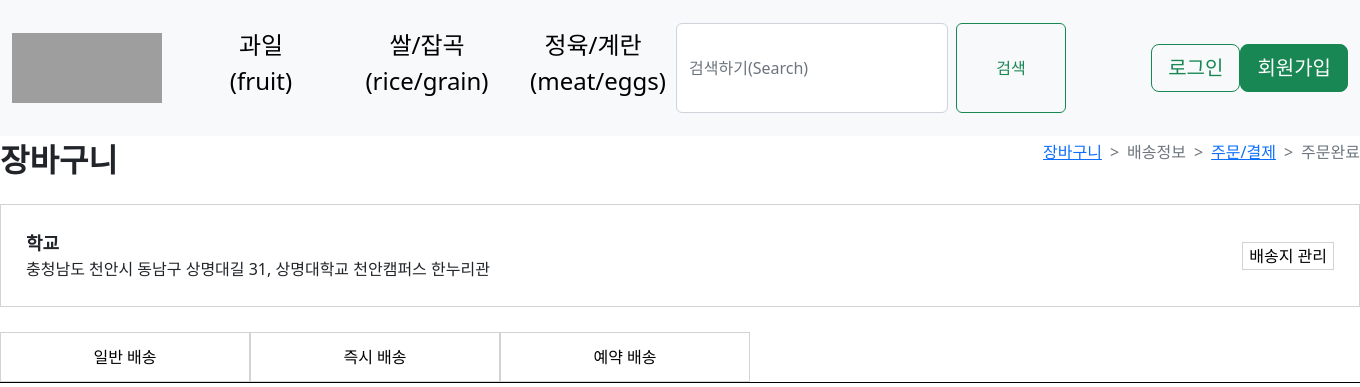
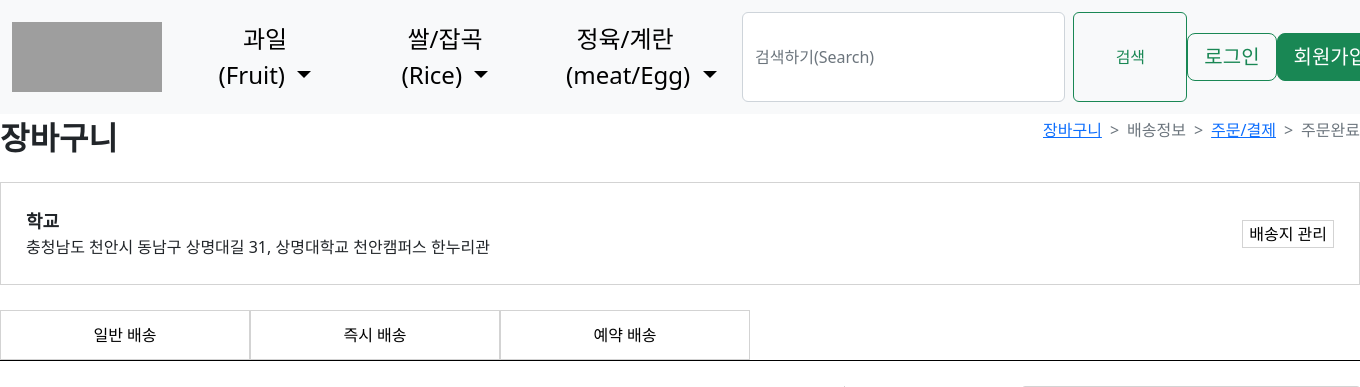
Before and after one commit to astraglus03/likelion_publish, a Django app: page /cart/1/ in a window 1360 px wide; the page is wider, and only the part inside the window is pictured. Shown: the top 387 px of that part. Run offline with Django 4.2, Linux system fonts and the light colour scheme; data comes from the database, SQL or seed files in the repository; some libraries are stand-ins or nearby versions; grey boxes are pictures that could not be loaded.

Commit message:
nav 수정

```diff
--- a/likelion_helpyou/helpyou/templates/helpyou/nav.html
+++ b/likelion_helpyou/helpyou/templates/helpyou/nav.html
@@ -7,29 +7,18 @@
     <meta name="viewport" content="width=device-width, initial-scale=1">
     <link rel="icon" type="image/PNG" href="https://cdn.discordapp.com/attachments/1131799837742997516/1133285838885761054/aed41d3d29ef6179.PNG">
     <title>도와줘유</title>
-    <link href="https://cdn.jsdelivr.net/npm/bootstrap@5.2.3/dist/css/bootstrap.min.css" rel="stylesheet"
+
+        <link href="https://cdn.jsdelivr.net/npm/bootstrap@5.2.3/dist/css/bootstrap.min.css" rel="stylesheet"
         integrity="sha384-rbsA2VBKQhggwzxH7pPCaAqO46MgnOM80zW1RWuH61DGLwZJEdK2Kadq2F9CUG65" crossorigin="anonymous">
-    <script src="https://cdn.jsdelivr.net/npm/bootstrap@5.2.3/dist/js/bootstrap.bundle.min.js"
-        integrity="sha384-kenU1KFdBIe4zVF0s0G1M5b4hcpxyD9F7jL+jjXkk+Q2h455rYXK/7HAuoJl+0I4"
-        crossorigin="anonymous"></script>
-    <link
-    href="https://cdn.jsdelivr.net/npm/bootstrap@5.2.3/dist/css/bootstrap.min.css"
-    rel="stylesheet"
-    integrity="sha384-rbsA2VBKQhggwzxH7pPCaAqO46MgnOM80zW1RWuH61DGLwZJEdK2Kadq2F9CUG65"
-    crossorigin="anonymous"
-    />
-  <script
-    src="https://cdn.jsdelivr.net/npm/bootstrap@5.2.3/dist/js/bootstrap.bundle.min.js"
-    integrity="sha384-kenU1KFdBIe4zVF0s0G1M5b4hcpxyD9F7jL+jjXkk+Q2h455rYXK/7HAuoJl+0I4"
-    crossorigin="anonymous"
-  ></script>
+        <script src="https://code.jquery.com/jquery-3.5.1.slim.min.js"></script>
+        <script src="https://cdn.jsdelivr.net/npm/@popperjs/core@2.9.1/dist/umd/popper.min.js"></script>
+        <script src="https://stackpath.bootstrapcdn.com/bootstrap/4.5.2/js/bootstrap.min.js"></script>
     <link href="{% static 'helpyou/css/nav.css' %}" rel="stylesheet" type="text/css">
-    <script defer src ="{% static 'helpyou/js/mypage.js' %}"></script>
-        <!-- jQuery 가져오기 -->
-    <script src="https://ajax.googleapis.com/ajax/libs/jquery/3.5.1/jquery.min.js"></script>
+
 </head>
 
 <body>
+
     <!-- 로고 시작 -->
     <div class="header">
         <nav class="navbar navbar-expand-lg bg-light">
@@ -42,26 +31,68 @@
                     aria-expanded="false" aria-label="Toggle navigation">
                     <span class="navbar-toggler-icon"></span>
                 </button>
-                <!-- 카테고리 -->
+                 <!-- 카테고리 -->
                 <div class="collapse navbar-collapse" id="navbarSupportedContent">
                     <div class="list">
-                        <ul class="navbar-nav me-auto mb-2 mb-lg-0">
-                            <li class="nav-item">
-                                <a class="nav-link active" aria-current="page" href="#">
-                                    <button type="button" class="btn btn-outline-success">과일<br>(fruit)</button>
-                                </a>
-                            </li>
-                            <li class="nav-item">
-                                <a class="nav-link" href="#">
-                                    <button type="button" class="btn btn-outline-success">쌀/잡곡<br>(rice/grain)</button>
-                                </a>
-                            </li>
-                            <li class="nav-item">
-                                <a class="nav-link" href="#">
-                                    <button type="button" class="btn btn-outline-success">정육/계란<br>(meat/eggs)</button>
-                                </a>
-                            </li>
-                        </ul>
+                        <div class="container">
+                            <div class="dropdown">
+                              <!-- 드롭다운 토글 버튼 -->
+                              <button class="btn btn-outline-success btn-lg dropdown-toggle" type="button" id="dropdownMenuButton1" data-toggle="dropdown" aria-haspopup="true" aria-expanded="false">
+                                과일<br>(Fruit)
+                              </button>
+                              <!-- 드롭다운 메뉴 -->
+                              <div class="dropdown-menu" id="dropdownItem1" aria-labelledby="dropdownMenuButton1">
+                                <!-- 드롭다운 메뉴 아이템들 -->
+                                <a class="dropdown-item" href="/category/과일/사과/">사과</a>
+                                <a class="dropdown-item" href="#">감귤/만감류</a>
+                                <a class="dropdown-item" href="#">오렌지/자몽/레몬</a>
+                                <a class="dropdown-item" href="#">토마토</a>
+                                <a class="dropdown-item" href="#">메론/참외</a>
+                                <a class="dropdown-item" href="#">포도</a>
+                                <a class="dropdown-item" href="#">딸기</a>
+                                <a class="dropdown-item" href="#">과일세트/바구니</a>
+                              </div>
+                            </div>
+
+
+                            <div class="dropdown">
+                              <!-- 드롭다운 토글 버튼 -->
+                              <button class="btn btn-outline-success btn-lg dropdown-toggle" type="button" id="dropdownMenuButton2" data-toggle="dropdown" aria-haspopup="true" aria-expanded="false">
+                                쌀/잡곡<br>(Rice)
+                              </button>
+                              <!-- 드롭다운 메뉴 -->
+                              <div class="dropdown-menu" aria-labelledby="dropdownMenuButton2">
+                                <!-- 드롭다운 메뉴 아이템들 -->
+                                <a class="dropdown-item" href="#">백미</a>
+                                <a class="dropdown-item" href="#">찹쌀</a>
+                                <a class="dropdown-item" href="#">현미/흑미</a>
+                                <a class="dropdown-item" href="#">혼합곡</a>
+                                <a class="dropdown-item" href="#">수입잡곡</a>
+                                <a class="dropdown-item" href="#">수수/조/깨</a>
+                                <a class="dropdown-item" href="#">콩/팥</a>
+                                <a class="dropdown-item" href="#">보리/귀리</a>
+                              </div>
+                            </div>
+
+
+                            <div class="dropdown">
+                              <!-- 드롭다운 토글 버튼 -->
+                              <button class="btn btn-outline-success btn-lg dropdown-toggle" type="button" id="dropdownMenuButton3" data-toggle="dropdown" aria-haspopup="true" aria-expanded="false">
+                                정육/계란<br>(meat/Egg)
+                              </button>
+                              <!-- 드롭다운 메뉴 -->
+                              <div class="dropdown-menu" aria-labelledby="dropdownMenuButton3">
+                                <!-- 드롭다운 메뉴 아이템들 -->
+                                <a class="dropdown-item" href="#">돼지고기</a>
+                                <a class="dropdown-item" href="#">소고기</a>
+                                <a class="dropdown-item" href="#">닭고기</a>
+                                <a class="dropdown-item" href="#">계란</a>
+                              </div>
+                            </div>
+                        </div>
+                                     <!-- jQuery 가져오기 -->
+    <script defer src ="{% static 'helpyou/js/nav.js' %}"></script>
+                    </div>
                         <!-- 검색 -->
                     </div>
                     <form class="d-flex col-4" role="search" id="searchbutton" >
@@ -91,38 +122,9 @@
                     </div>
 
                 </div>
+            </nav>
             </div>
-        </nav>
-    </div>
 
-
-<script>
-    $("#dropdownMenuButton1").hover(function () {
-    $("#dropdownMenuButton2, #dropdownMenuButton3").attr("aria-expanded", "false");
-    $("#dropdownMenuButton2, #dropdownMenuButton3").next().removeClass("show");
-    $(this).attr("aria-expanded", "true");
-    $(this).next().addClass("show");
-});
-$("#dropdownMenuButton2").hover(function () {
-    $("#dropdownMenuButton1, #dropdownMenuButton3").attr("aria-expanded", "false");
-    $("#dropdownMenuButton1, #dropdownMenuButton3").next().removeClass("show");
-    $(this).attr("aria-expanded", "true");
-    $(this).next().addClass("show");
-});
-$("#dropdownMenuButton3").hover(function () {
-    $("#dropdownMenuButton1, #dropdownMenuButton2").attr("aria-expanded", "false");
-    $("#dropdownMenuButton1, #dropdownMenuButton2").next().removeClass("show");
-    $(this).attr("aria-expanded", "true");
-    $(this).next().addClass("show");
-});
-
-$(document).ready(function() {
-  $(document).on("click", function(event) {
-    $("#dropdownMenuButton1, #dropdownMenuButton2, #dropdownMenuButton3").attr("aria-expanded", "false");
-    $("#dropdownMenuButton1, #dropdownMenuButton2, #dropdownMenuButton3").next().removeClass("show");
-  });
-});
-</script>
 </body>
 
 </html>
```
